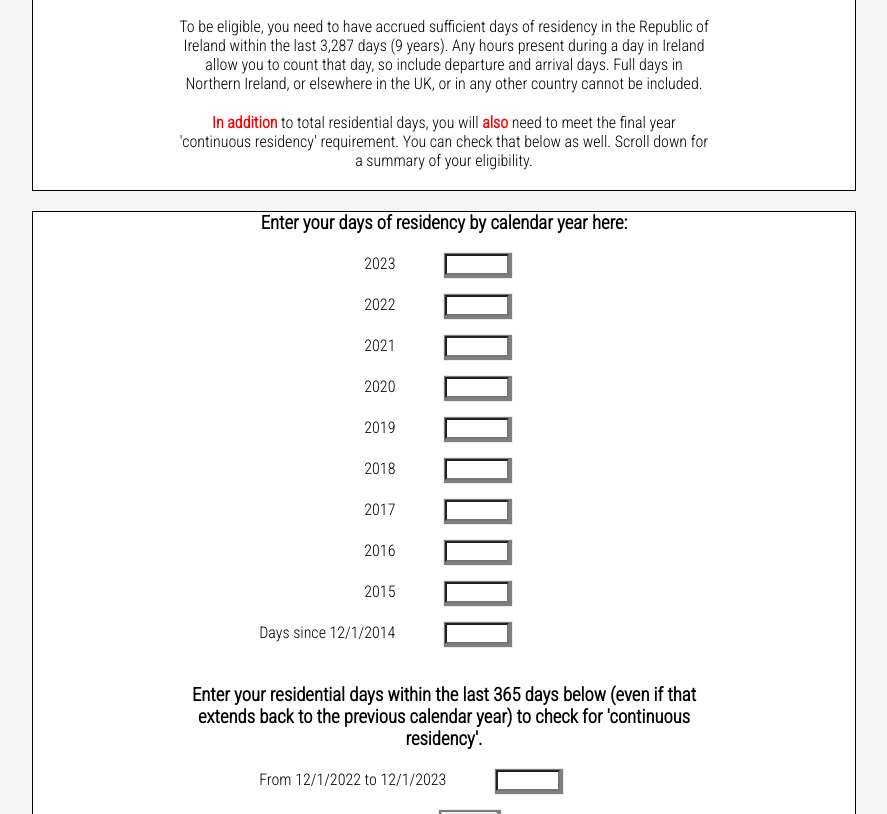
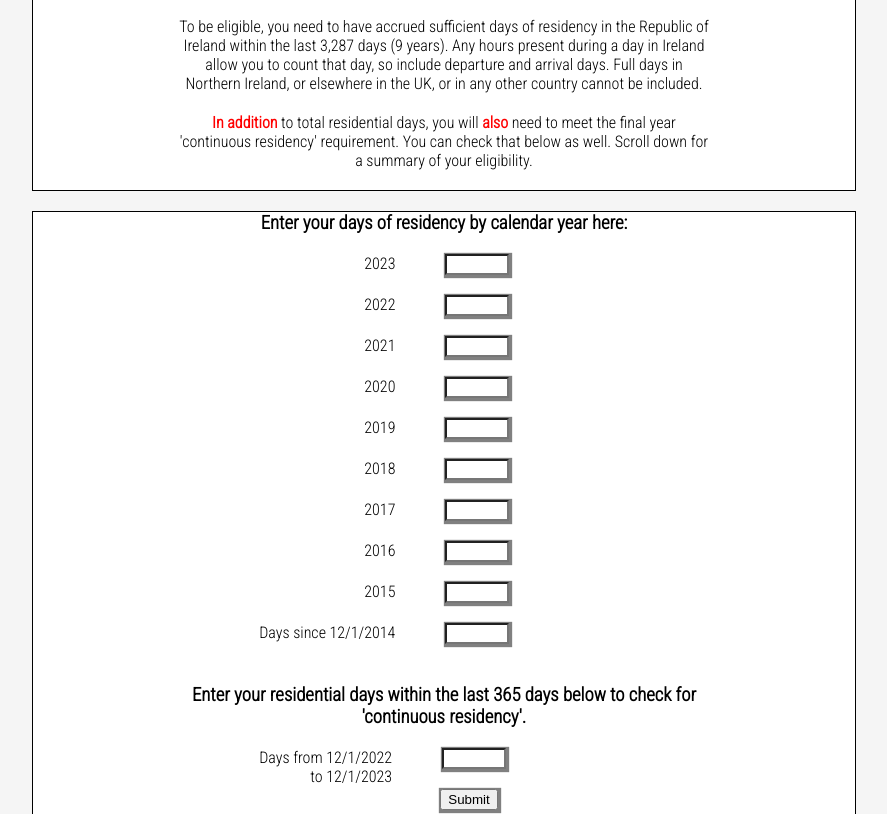
Before and after one commit to BlueBindy/residency-checker, a plain HTML site: page index.html in a window 1280 px wide. Shown: the part 138-952 px from the top of the page, without its empty margins (196-1083 px from the left). Drawn offline with Linux system fonts and the light colour scheme.

Commit message:
Content: edit explanatory text

```diff
--- a/assets/js/script.js
+++ b/assets/js/script.js
@@ -41,7 +41,7 @@ document.getElementById("current-minussix").innerHTML = (new Date().getFullYear(
 document.getElementById("current-minusseven").innerHTML = (new Date().getFullYear() - 7);
 document.getElementById("current-minuseight").innerHTML = (new Date().getFullYear() - 8);
 document.getElementById("current-minusnine").innerHTML = (`Days since ${thisDay}/${thisMonth + 1}/${earliestYear}`);
-document.getElementById("last-365").innerHTML = (`From ${thisDay}/${thisMonth + 1}/${yearAgo} to ${thisDay}/${thisMonth + 1}/${thisYear}`);
+document.getElementById("last-365").innerHTML = (`Days from ${thisDay}/${thisMonth + 1}/${yearAgo} <br> to ${thisDay}/${thisMonth + 1}/${thisYear}`);
 
 
 function checkReset() {
--- a/index.html
+++ b/index.html
@@ -114,8 +114,7 @@
                 </div> -->
             </div>
             </div>
-            <h3>Enter your residential days within the last 365 days below (even if that extends back to the previous
-                calendar year) to check for 'continuous residency'.</h3>
+            <h3>Enter your residential days within the last 365 days below to check for 'continuous residency'.</h3>
 
             <div class="days-section">
                 <div class="final-year">
```
